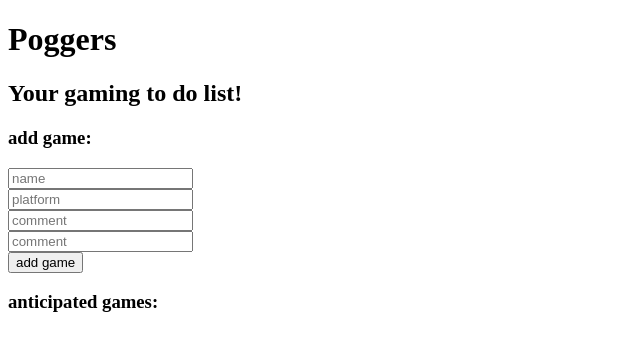
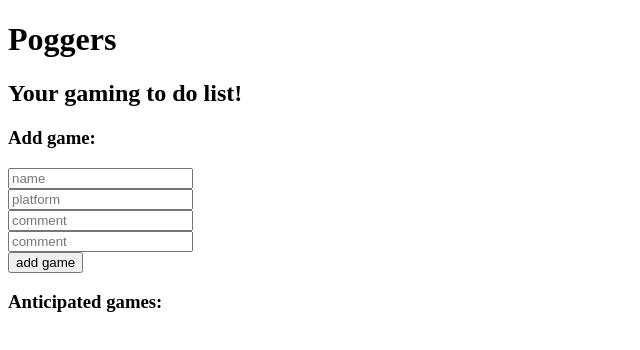
Before and after one commit to cgoranov/poggers-frontend, a website: page index.html in a window 1280 px wide. Shown: the full height of the page, 0-640 px from the left. Drawn offline with Linux system fonts and the light colour scheme; no server answers.

Commit message:
updated index html with uppercase for different segments of app

```diff
--- a/index.html
+++ b/index.html
@@ -9,9 +9,9 @@
 <body>
     <h1>Poggers</h1>
     <h2>Your gaming to do list!</h2>
-    <h3>add game:</h3>
+    <h3>Add game:</h3>
     <div id="form-container"></div>
-    <h3>anticipated games:</h3>
+    <h3>Anticipated games:</h3>
     <ul id="games-container"></ul>
     <script type="text/javascript" src="src/gameForm.js"></script>
     <script type="text/javascript" src="src/games.js"></script>
```
